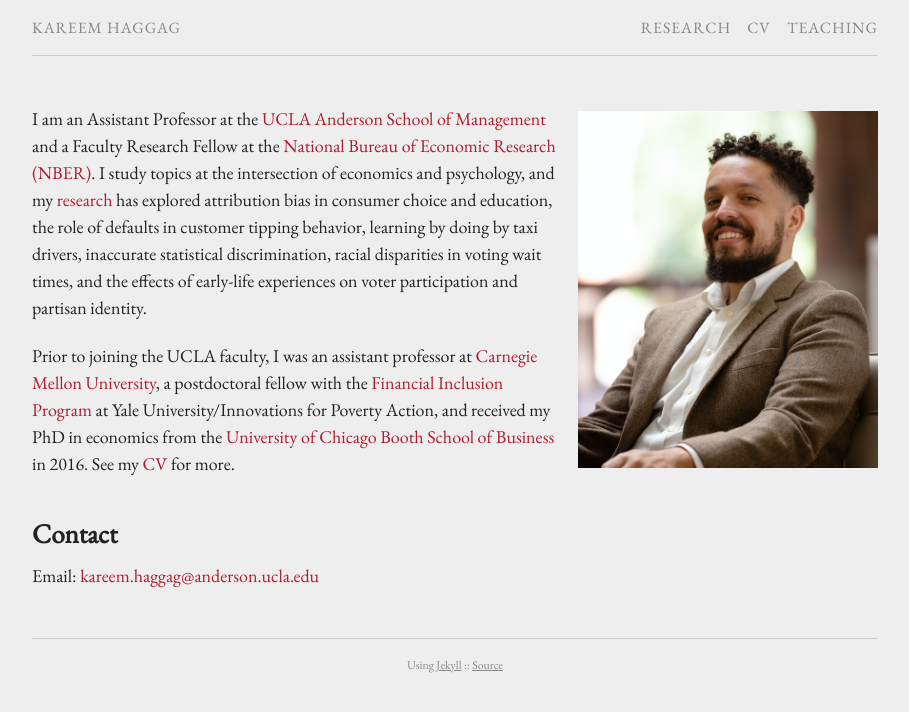
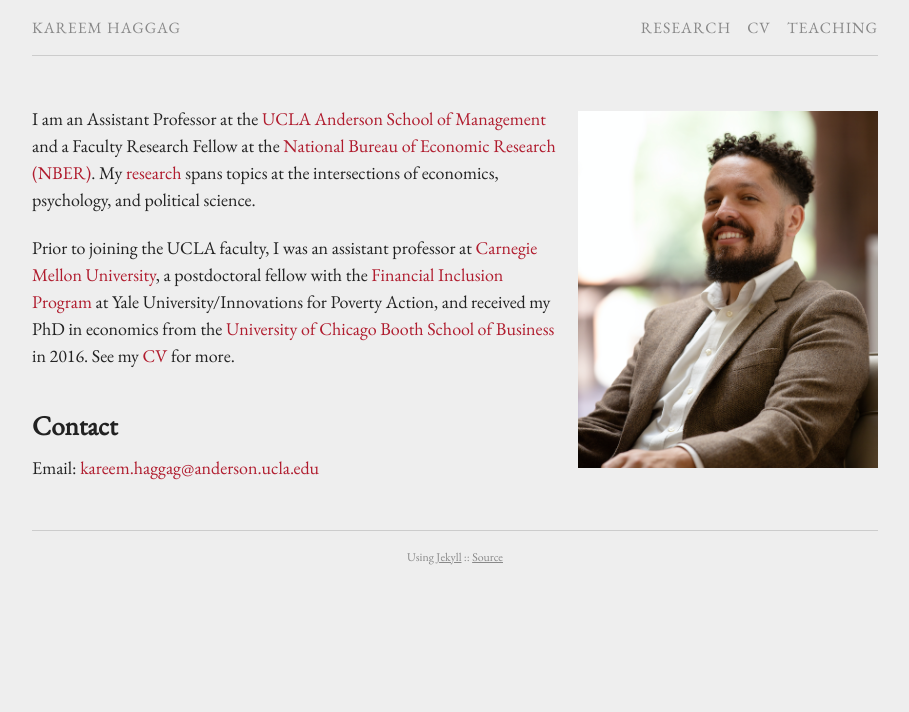
Before and after one commit to kareemhaggag/kareemhaggag.github.io, a Jekyll site: the page built from index.md, in a window 1280 px wide. Shown: the top 712 px of the page, without its empty margins (185-1094 px from the left). Built offline with Jekyll 4.4.1, drawn with Linux system fonts in a browser that asks for light colours; comment, search, counter and statistics services are not loaded.

Commit message:
Update summary

```diff
--- a/index.md
+++ b/index.md
@@ -6,7 +6,7 @@ permalink: /
 <br />
 {% include image.html url="images/haggag.png" caption="" width="300" align="right" %}
 
-I am an Assistant Professor at the [UCLA Anderson School of Management] and a Faculty Research Fellow at the [National Bureau of Economic Research (NBER)]. I study topics at the intersection of economics and psychology, and my [research] has explored attribution bias in consumer choice and education, the role of defaults in customer tipping behavior, learning by doing by taxi drivers, inaccurate statistical discrimination, racial disparities in voting wait times, and the effects of early-life experiences on voter participation and partisan identity.
+I am an Assistant Professor at the [UCLA Anderson School of Management] and a Faculty Research Fellow at the [National Bureau of Economic Research (NBER)]. My [research] spans topics at the intersections of economics, psychology, and political science.
 
 Prior to joining the UCLA faculty, I was an assistant professor at [Carnegie Mellon University], a postdoctoral fellow with the [Financial Inclusion Program] at Yale University/Innovations for Poverty Action, and received my PhD in economics from the [University of Chicago Booth School of Business] in 2016. See my [CV] for more.
 
```
Also changed, not shown: 1 other file.
